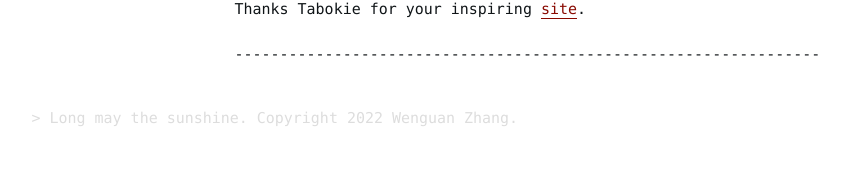
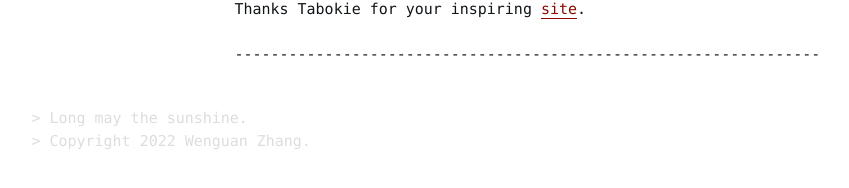
Before and after one commit to ZaneWiegand/ZaneWiegand.github.io, a Jekyll site: the page built from index.md, in a window 1280 px wide. Shown: the part 692-880 px from the top of the page, without its empty margins (199-1048 px from the left). Built offline with Jekyll 4.4.1, drawn with Linux system fonts in a browser that asks for light colours.

Commit message:
Update footer.html

```diff
--- a/_includes/footer.html
+++ b/_includes/footer.html
@@ -1,7 +1,6 @@
 <footer>
   <span class="hidden-text">
-    <blockquote>{% include fortune.html %}
-      Copyright 2022 Wenguan Zhang.</blockquote>
+    <blockquote>{% include fortune.html %}<br>Copyright 2022 Wenguan Zhang.</blockquote>
   </span>
   <br />
 </footer>
```
